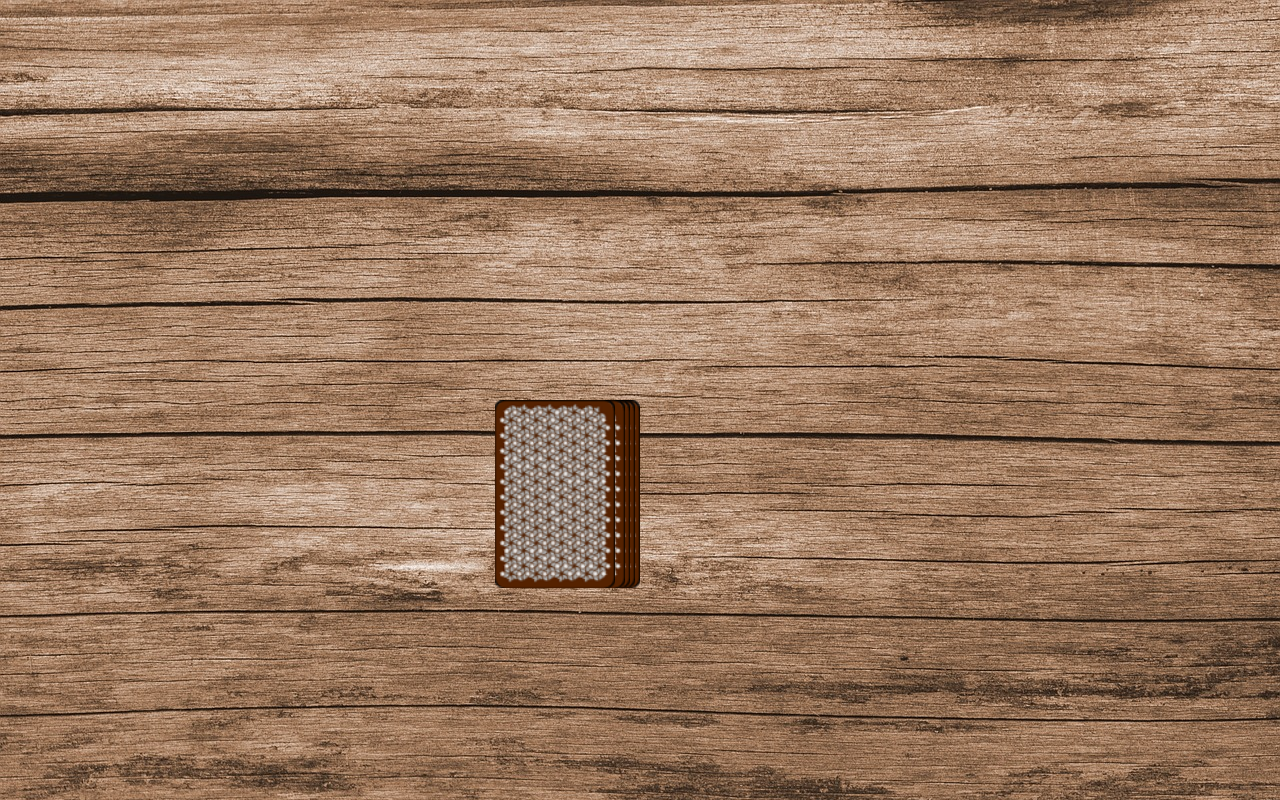
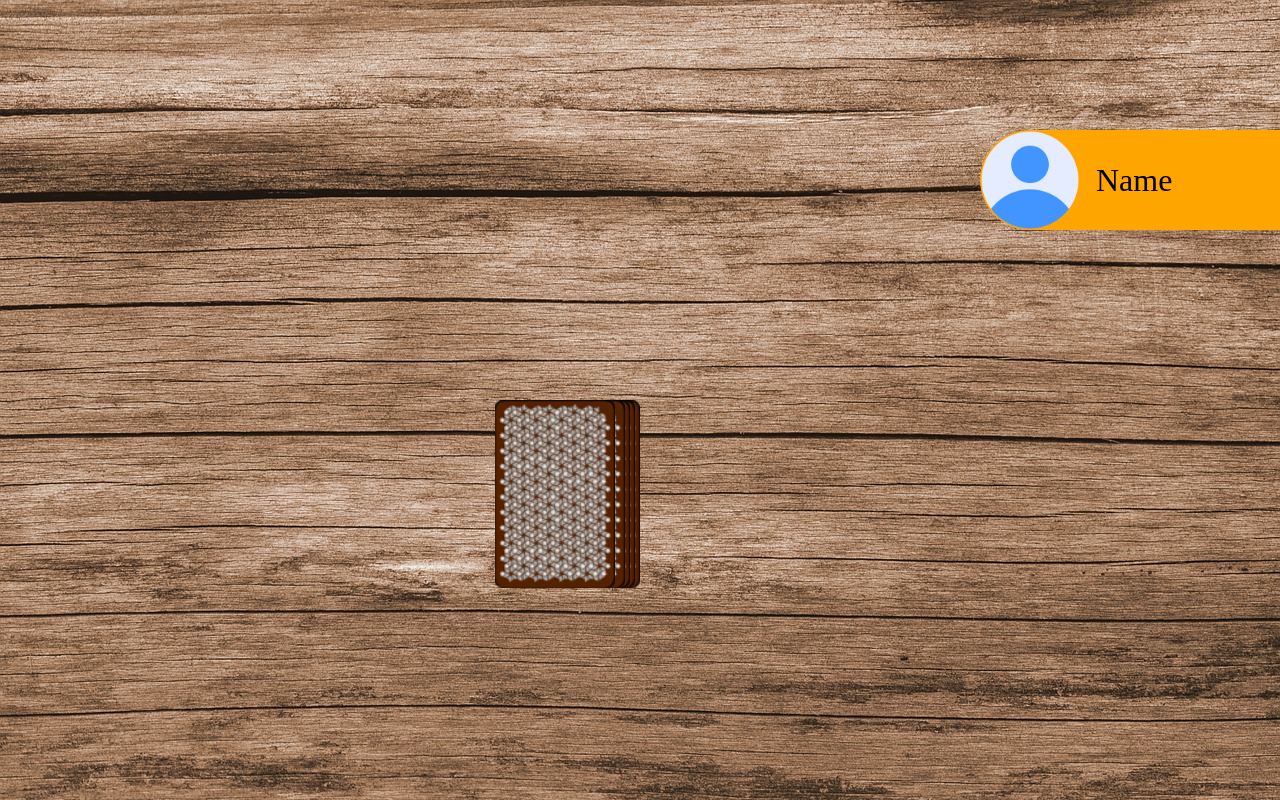
Before and after one commit to JonasWemmers/ringoffire, an Angular app: page /game in a window 1280 px wide. Built offline with nearby package versions, Linux system fonts and the light colour scheme.

Commit message:
Add Players

```diff
--- a/src/app/app.module.ts
+++ b/src/app/app.module.ts
@@ -5,12 +5,14 @@ import { AppRoutingModule } from './app-routing.module';
 import { AppComponent } from './app.component';
 import { StartScreenComponent } from './start-screen/start-screen.component';
 import { GameComponent } from './game/game.component';
+import { PlayerComponent } from './player/player.component';
 
 @NgModule({
   declarations: [
     AppComponent,
     StartScreenComponent,
-    GameComponent
+    GameComponent,
+    PlayerComponent
   ],
   imports: [
     BrowserModule,
--- a/src/app/game/game.component.html
+++ b/src/app/game/game.component.html
@@ -1,6 +1,9 @@
+<app-player class="player-position" style="top: 130px;"></app-player>
+
 <div class="field">
 
     <div class="card-stack">
+     <!--Card stack-->
 
     <img *ngFor="let c of [0, 1, 2, 3]; let i = index; "[ngStyle]="{'right.px' : i * 5}"
        src="/assets/img/cards/card_cover.png">
@@ -8,7 +11,11 @@
    <img (click)="takeCard()" class="top-card" style="right: 25px"
    src="/assets/img/cards/card_cover.png">
 
-   <img (click)="takeCard()" *ngIf="pickCardAnimation" class="pick-card" style="right: 25px"
+    <!--Stack for played cards-->
+    <img *ngFor="let card of game.playedCards" class="played-card" src="/assets/img/cards/{{ card }}.png">
+
+    <!--Current card animation-->
+    <img (click)="takeCard()" *ngIf="pickCardAnimation" class="pick-card" style="right: 25px"
     src="/assets/img/cards/{{ currentCard }}.png">
     </div>
 
--- a/src/app/game/game.component.scss
+++ b/src/app/game/game.component.scss
@@ -29,6 +29,11 @@
     }
 }
 
+.played-card{
+    right: 25px;
+    transform: scale(1.3) translateX(140px) translateY(-180px) rotate(-10deg);
+}
+
 .pick-card{
     animation: pick-card-animation 1s ease-in-out;
     transform: scale(1.3) translateX(140px) translateY(-180px) rotate(-10deg);
@@ -47,3 +52,9 @@
     100%{
         transform: scale(1.3) translateX(140px) translateY(-180px) rotate(-10deg);
 }}
+
+
+.player-position{
+    position: absolute;
+    right: 0;
+}
--- a/src/app/game/game.component.ts
+++ b/src/app/game/game.component.ts
@@ -26,10 +26,10 @@ export class GameComponent implements OnInit{
     if(!this.pickCardAnimation){
     this.currentCard = this.game.stack.pop() as string;
     this.pickCardAnimation = true;
-
     setTimeout(()=>{
+      this.game.playedCards.push(this.currentCard);
       this.pickCardAnimation = false;
-    }, 1500);
+    }, 1000);
   }
   }
 }
--- /dev/null
+++ b/src/app/player/player.component.html
@@ -0,0 +1,4 @@
+<div class="player">
+ <img src="/assets/img/user.png">
+ <span>Name</span>
+</div>
--- /dev/null
+++ b/src/app/player/player.component.scss
@@ -0,0 +1,23 @@
+.player{
+
+    width: 300px;
+    display: flex;
+    align-items: center;
+    font-size: 18px;
+    border-top-left-radius: 50px;
+    border-bottom-left-radius: 50px;
+
+    span {
+        font-size: 32px;
+        margin-left: 16px;
+    }
+
+    background-color: orange;
+
+    img{
+        width: 100px;
+        height: 100px;
+        object-fit: cover;
+        border-radius: 100%;
+    }
+}
```
Also changed, not shown: src/app/player/player.component.ts (added, +10 -0 lines), src/assets/img/user.png (added), 1 other file (tests, documents, lock files or other folders).
